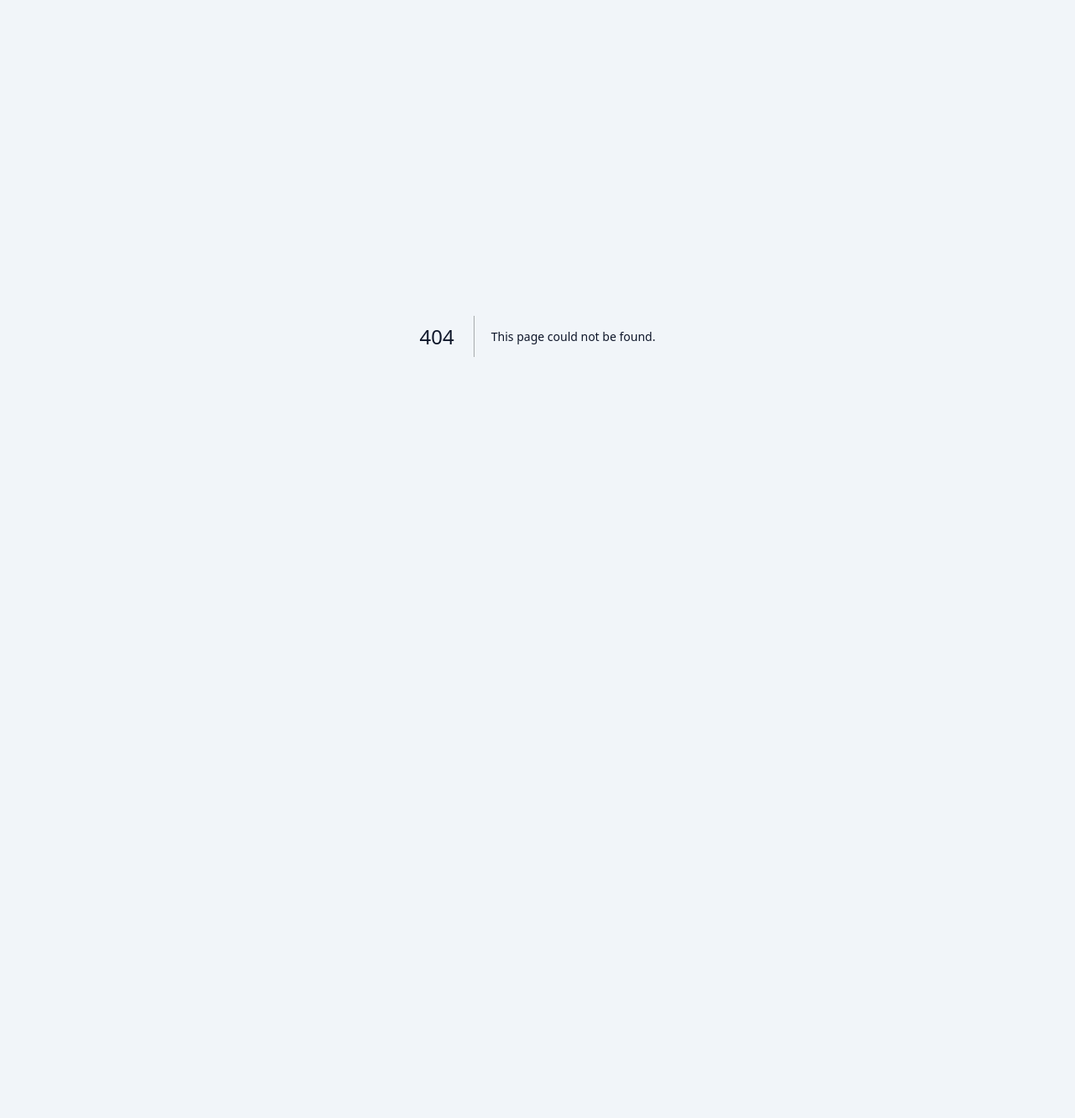
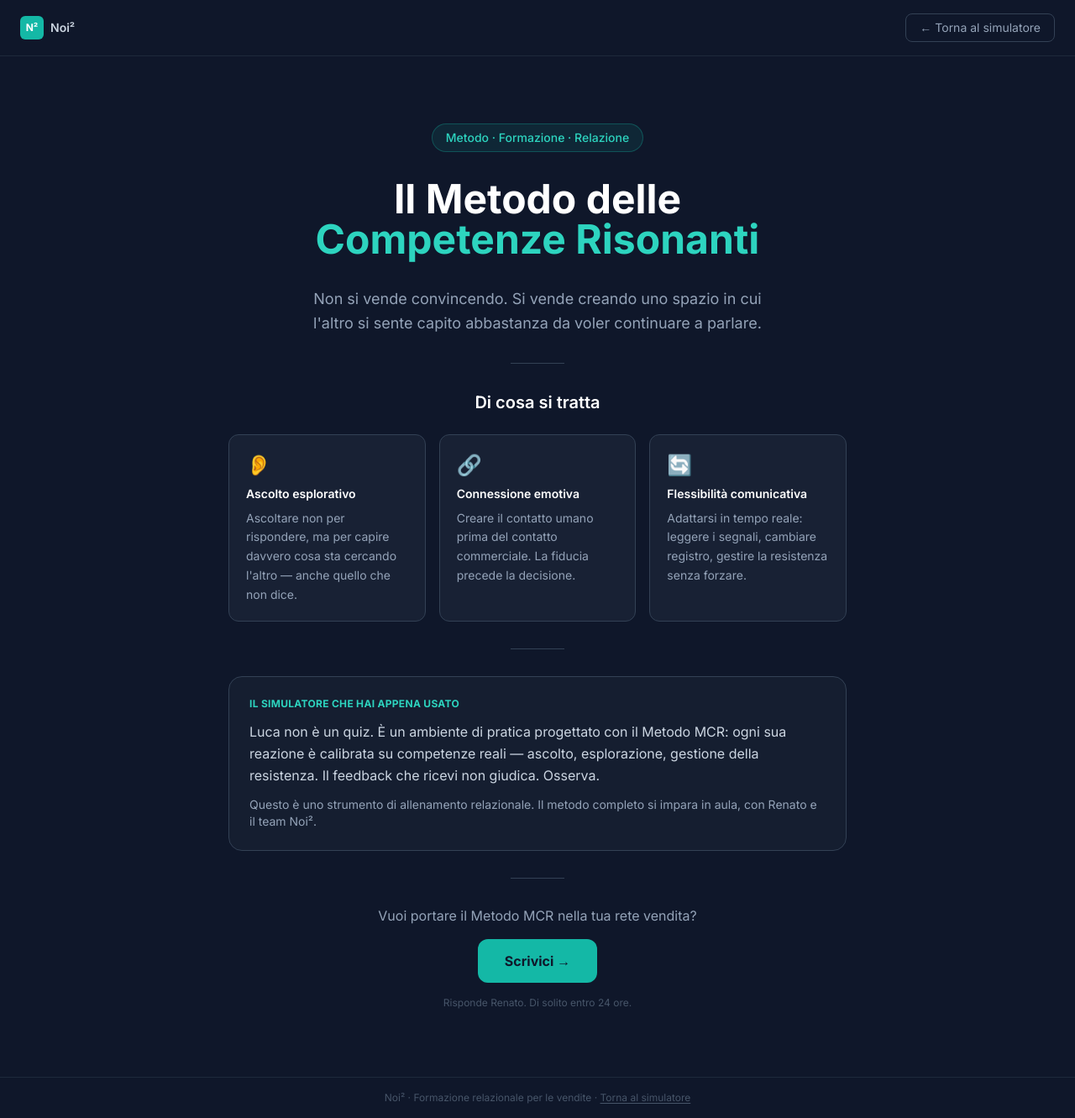
Before and after one commit to RenatoBenzi74/scavolini_conversazionale-2, a Next.js app: page /mcr in a window 1280 px wide. Before the commit this address had no page. Shown: the whole page at 84% size. Before the commit the page ends 800 px from the top, so only its background shows below. Built offline with nearby package versions, Linux system fonts and the light colour scheme.

Commit message:
fix+feat: delta -1 rimosso, chiusura smart (4t+apertura>=8), pagina teaser /mcr

```diff
--- /dev/null
+++ b/app/mcr/page.tsx
@@ -0,0 +1,119 @@
+import Link from "next/link";
+
+export const metadata = {
+  title: "Metodo delle Competenze Risonanti — Noi²",
+  description: "Il metodo MCR per la formazione relazionale nelle vendite.",
+};
+
+export default function MCRPage() {
+  return (
+    <div className="min-h-screen bg-slate-900 text-white flex flex-col">
+
+      {/* Nav */}
+      <nav className="px-6 py-4 flex items-center justify-between border-b border-slate-800">
+        <div className="flex items-center gap-2">
+          <div className="w-7 h-7 bg-teal-500 rounded-md flex items-center justify-center">
+            <span className="text-white text-xs font-bold">N²</span>
+          </div>
+          <span className="text-sm font-semibold text-slate-300">Noi²</span>
+        </div>
+        <Link
+          href="/"
+          className="text-sm text-slate-400 hover:text-white transition-colors border border-slate-700 hover:border-slate-500 rounded-lg px-4 py-1.5"
+        >
+          ← Torna al simulatore
+        </Link>
+      </nav>
+
+      {/* Hero */}
+      <section className="flex-1 flex flex-col items-center justify-center text-center px-4 py-20 space-y-8 max-w-3xl mx-auto">
+        <div className="inline-flex items-center gap-2 bg-teal-500/10 border border-teal-500/30 rounded-full px-4 py-1.5 text-sm text-teal-400 font-medium">
+          Metodo · Formazione · Relazione
+        </div>
+
+        <h1 className="text-4xl sm:text-5xl font-bold leading-tight">
+          Il Metodo delle<br />
+          <span className="text-teal-400">Competenze Risonanti</span>
+        </h1>
+
+        <p className="text-slate-400 text-lg leading-relaxed max-w-xl">
+          Non si vende convincendo. Si vende creando uno spazio
+          in cui l'altro si sente capito abbastanza da voler continuare a parlare.
+        </p>
+
+        <div className="w-16 h-px bg-slate-700" />
+
+        {/* Cosa è MCR */}
+        <div className="text-left w-full space-y-6">
+          <h2 className="text-xl font-semibold text-white text-center">Di cosa si tratta</h2>
+          <div className="grid sm:grid-cols-3 gap-4">
+            {[
+              {
+                icon: "👂",
+                titolo: "Ascolto esplorativo",
+                testo: "Ascoltare non per rispondere, ma per capire davvero cosa sta cercando l'altro — anche quello che non dice.",
+              },
+              {
+                icon: "🔗",
+                titolo: "Connessione emotiva",
+                testo: "Creare il contatto umano prima del contatto commerciale. La fiducia precede la decisione.",
+              },
+              {
+                icon: "🔄",
+                titolo: "Flessibilità comunicativa",
+                testo: "Adattarsi in tempo reale: leggere i segnali, cambiare registro, gestire la resistenza senza forzare.",
+              },
+            ].map((c) => (
+              <div key={c.titolo} className="bg-slate-800/60 border border-slate-700 rounded-xl p-5 space-y-2">
+                <span className="text-2xl">{c.icon}</span>
+                <h3 className="font-semibold text-white text-sm">{c.titolo}</h3>
+                <p className="text-slate-400 text-sm leading-relaxed">{c.testo}</p>
+              </div>
+            ))}
+          </div>
+        </div>
+
+        <div className="w-16 h-px bg-slate-700" />
+
+        {/* Il simulatore come strumento MCR */}
+        <div className="bg-slate-800/40 border border-slate-700 rounded-2xl p-6 text-left w-full space-y-3">
+          <p className="text-xs font-bold text-teal-400 uppercase tracking-wide">Il simulatore che hai appena usato</p>
+          <p className="text-slate-300 leading-relaxed">
+            Luca non è un quiz. È un ambiente di pratica progettato con il Metodo MCR:
+            ogni sua reazione è calibrata su competenze reali — ascolto, esplorazione, gestione della resistenza.
+            Il feedback che ricevi non giudica. Osserva.
+          </p>
+          <p className="text-slate-400 text-sm">
+            Questo è uno strumento di allenamento relazionale. Il metodo completo si impara in aula, con Renato e il team Noi².
+          </p>
+        </div>
+
+        <div className="w-16 h-px bg-slate-700" />
+
+        {/* CTA */}
+        <div className="space-y-4 text-center">
+          <p className="text-slate-400">Vuoi portare il Metodo MCR nella tua rete vendita?</p>
+          <a
+            href="mailto:info@noi2.it"
+            className="inline-flex items-center gap-2 bg-teal-500 hover:bg-teal-400 text-slate-900 font-bold rounded-xl px-8 py-3.5 transition-all active:scale-95 text-base"
+          >
+            Scrivici →
+          </a>
+          <p className="text-xs text-slate-600">
+            Risponde Renato. Di solito entro 24 ore.
+          </p>
+        </div>
+      </section>
+
+      {/* Footer */}
+      <footer className="border-t border-slate-800 px-6 py-4 text-center">
+        <p className="text-xs text-slate-600">
+          Noi² · Formazione relazionale per le vendite ·{" "}
+          <Link href="/" className="hover:text-slate-400 transition-colors underline underline-offset-2">
+            Torna al simulatore
+          </Link>
+        </p>
+      </footer>
+    </div>
+  );
+}
--- a/app/page.tsx
+++ b/app/page.tsx
@@ -12,7 +12,9 @@ import ChatArea from "@/components/ChatArea";
 import FeedbackPanel from "@/components/FeedbackPanel";
 import MessageInput from "@/components/MessageInput";
 
-const MAX_TURNI = 8;
+const MAX_TURNI = 8;       // tetto massimo
+const MIN_TURNI = 4;       // minimo prima di chiusura anticipata
+const SOGLIA_SUCCESSO = 8; // apertura >= questo valore → chiudi prima
 
 const STATO_INIZIALE: StatoSimulazione = {
   messaggi: [],
@@ -252,7 +254,7 @@ function DebriefingScreen({
             Ricomincia con Luca
           </button>
           <a
-            href="#mcr"
+            href="/mcr"
             className="flex-shrink-0 text-center text-sm text-slate-500 hover:text-slate-700 border border-slate-300 hover:border-slate-400 rounded-xl px-5 py-3.5 transition-all"
           >
             Scopri il Metodo MCR →
@@ -270,7 +272,10 @@ export default function HomePage() {
   const [mostraDebrief, setMostraDebrief] = useState(false);
 
   const turniCompletati = sim.messaggi.filter((m) => m.ruolo === "venditore").length;
-  const conversazioneTerminata = turniCompletati >= MAX_TURNI;
+  const ultimaApertura = sim.statoCorrente?.apertura ?? 0;
+  const conversazioneTerminata =
+    turniCompletati >= MAX_TURNI ||
+    (turniCompletati >= MIN_TURNI && ultimaApertura >= SOGLIA_SUCCESSO);
 
   const aperturaPerTurno = sim.messaggi
     .filter((m) => m.ruolo === "cliente")
@@ -329,9 +334,10 @@ export default function HomePage() {
           loading: false,
         }));
 
-        // Auto-termina dopo MAX_TURNI
-        if (nuoviTurni >= MAX_TURNI) {
-          setTimeout(() => setMostraDebrief(true), 800);
+        // Chiusura: MAX_TURNI raggiunto OPPURE apertura alta dopo MIN_TURNI
+        const aperturaRaggiunta = risposta.apertura >= SOGLIA_SUCCESSO;
+        if (nuoviTurni >= MAX_TURNI || (nuoviTurni >= MIN_TURNI && aperturaRaggiunta)) {
+          setTimeout(() => setMostraDebrief(true), 1200);
         }
       } catch (err) {
         setSim((prev) => ({
@@ -560,14 +566,14 @@ export default function HomePage() {
           <p className="text-xs text-slate-400">
             Questo simulatore è costruito con il{" "}
             <a
-              href="#mcr"
+              href="/mcr"
               className="hover:text-slate-600 underline underline-offset-2 transition-colors"
             >
               Metodo delle Competenze Risonanti
             </a>{" "}
             ·{" "}
             <a
-              href="#noi2"
+              href="/mcr"
               className="hover:text-slate-600 underline underline-offset-2 transition-colors"
             >
               Noi²
--- a/components/ClientePanel.tsx
+++ b/components/ClientePanel.tsx
@@ -91,6 +91,7 @@ function AperturaBar({ valore, delta }: { valore: number; delta: number }) {
 }
 
 export default function ClientePanel({ stato, loading }: ClientePanelProps) {
+  const hasStarted = stato !== null;
   const statoEmotivo = stato?.stato_emotivo ?? "neutro";
   const apertura = stato?.apertura ?? 4;
   const cfg = STATO_CONFIG[statoEmotivo];
@@ -127,8 +128,8 @@ export default function ClientePanel({ stato, loading }: ClientePanelProps) {
       <div className="flex items-center gap-3">
         <div
           className={`w-16 h-16 rounded-full flex items-center justify-center text-3xl border-2 transition-all duration-500 ${cfg.bg} ${
-            delta > 0 ? "ring-2 ring-emerald-400 ring-offset-1" :
-            delta < 0 ? "ring-2 ring-red-400 ring-offset-1" : ""
+            (hasStarted && delta > 0) ? "ring-2 ring-emerald-400 ring-offset-1" :
+            (hasStarted && delta < 0) ? "ring-2 ring-red-400 ring-offset-1" : ""
           }`}
         >
           {loading ? (
@@ -157,7 +158,7 @@ export default function ClientePanel({ stato, loading }: ClientePanelProps) {
       </div>
 
       {/* Barra apertura */}
-      <AperturaBar valore={apertura} delta={delta} />
+      <AperturaBar valore={apertura} delta={hasStarted ? delta : 0} />
 
       <p className="text-xs text-slate-400 leading-relaxed">
         L'apertura di Luca cambia in base a come parli con lui.
```
